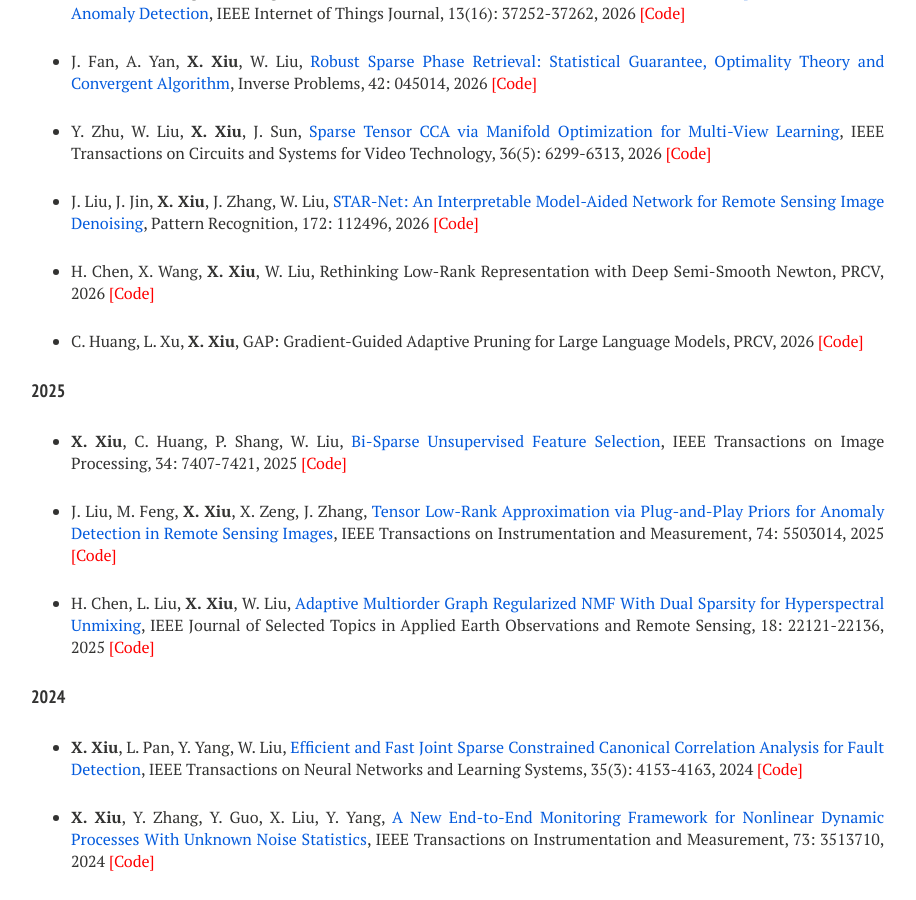
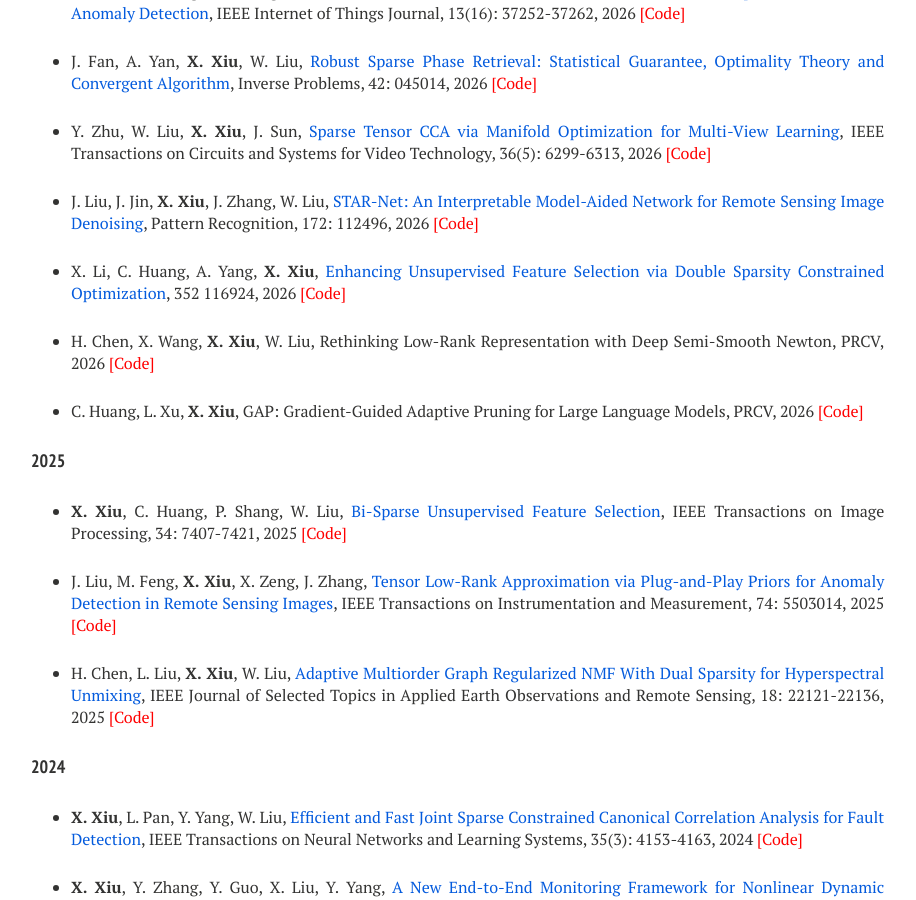
Before and after one commit to xianchaoxiu/xianchaoxiu.github.io, a Jekyll site: the page built from publications/index.md, in a window 1280 px wide and 900 px high, scrolled down 990 px. Shown: the whole window, without its empty margins (289-1205 px from the left). Built offline with Jekyll 4.4.1, drawn with Linux system fonts in a browser that asks for light colours; nearby versions of some CDN libraries.

Commit message:
Update index.md

```diff
--- a/publications/index.md
+++ b/publications/index.md
@@ -47,6 +47,8 @@ share: false
 
 * J. Liu, J. Jin, <b>X. Xiu</b>, J. Zhang, W. Liu, <a href="https://doi.org/10.1016/j.patcog.2025.112496" class="textlink" target="_blank">STAR-Net: An Interpretable Model-Aided Network for Remote Sensing Image Denoising</a>, Pattern Recognition, 172: 112496, 2026 <a href="https://github.com/xianchaoxiu/STAR-Net" class="textlink" target="_blank" style="color: red;">[Code]</a>
 
+* X. Li, C. Huang, A. Yang, <b>X. Xiu</b>, <a href="https://doi.org/10.1016/j.knosys.2026.116924" class="textlink" target="_blank">Enhancing Unsupervised Feature Selection via Double Sparsity Constrained Optimization</a>, 352 116924, 2026 <a href="https://github.com/xianchaoxiu/DSCOFS" class="textlink" target="_blank" style="color: red;">[Code]</a>
+
 * H. Chen, X. Wang, <b>X. Xiu</b>, W. Liu, Rethinking Low-Rank Representation with Deep Semi-Smooth Newton, PRCV, 2026 <a href="https://github.com/xianchaoxiu/LRRSSN-Net" class="textlink" target="_blank" style="color: red;">[Code]</a>
 
 * C. Huang, L. Xu, <b>X. Xiu</b>, GAP: Gradient-Guided Adaptive Pruning for Large Language Models, PRCV, 2026 <a href="https://github.com/xianchaoxiu/GAP" class="textlink" target="_blank" style="color: red;">[Code]</a>
```
